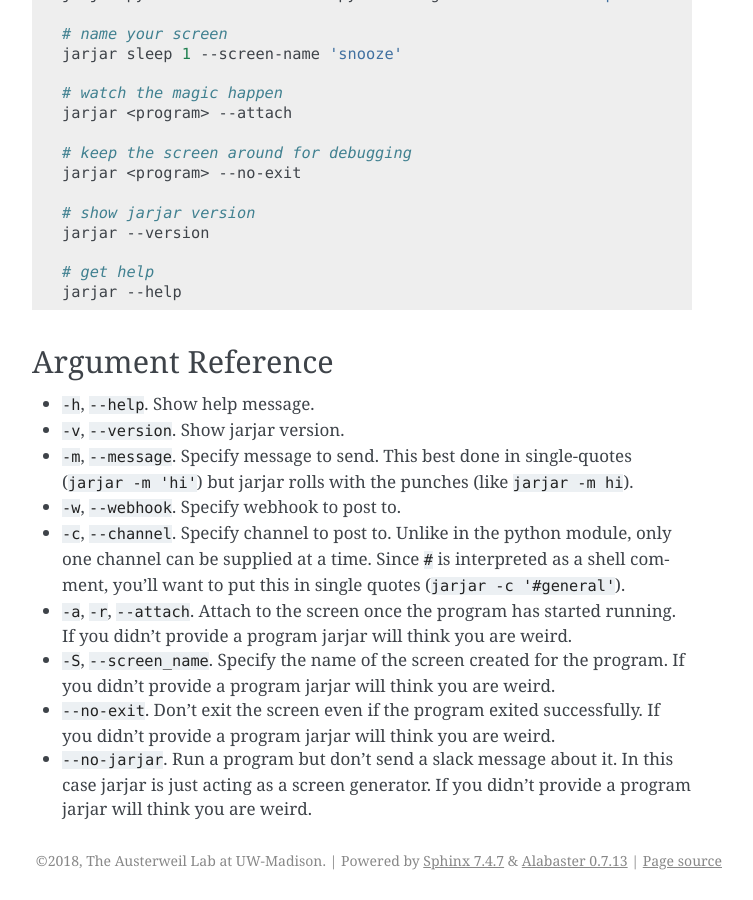
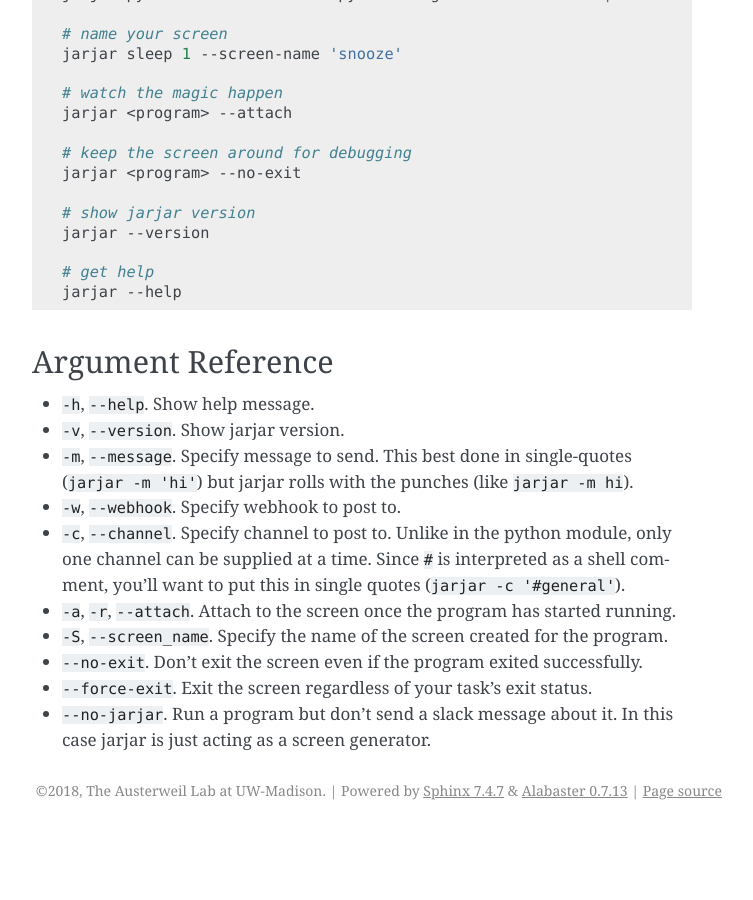
Before and after one commit to AusterweilLab/jarjar, a Sphinx documentation site: the page built from docs/clt.md, in a window 1280 px wide and 900 px high, scrolled down 1296 px. Shown: the whole window, without its empty margins (388-1141 px from the left). Built offline with Sphinx 7.4.7, drawn with Linux system fonts in a browser that asks for light colours; after the commit the page ends 2126 px from its top, so only the background shows below that.

Commit message:
add force exit to clt docs

```diff
--- a/docs/clt.md
+++ b/docs/clt.md
@@ -69,7 +69,8 @@
 - `-m`, `--message`. Specify message to send. This best done in single-quotes (`jarjar -m 'hi'`) but jarjar rolls with the punches (like `jarjar -m hi`).
 - `-w`, `--webhook`. Specify webhook to post to.
 - `-c`, `--channel`. Specify channel to post to. Unlike in the python module, only one channel can be supplied at a time. Since `#` is interpreted as a shell comment, you'll want to put this in single quotes (`jarjar -c '#general'`).
-- `-a`, `-r`, `--attach`. Attach to the screen once the program has started running. If you didn't provide a program jarjar will think you are weird.
-- `-S`, `--screen_name`. Specify the name of the screen created for the program. If you didn't provide a program jarjar will think you are weird.
-- `--no-exit`. Don't exit the screen even if the program exited successfully. If you didn't provide a program jarjar will think you are weird.
-- `--no-jarjar`. Run a program but don't send a slack message about it. In this case jarjar is just acting as a screen generator. If you didn't provide a program jarjar will think you are weird.
+- `-a`, `-r`, `--attach`. Attach to the screen once the program has started running.
+- `-S`, `--screen_name`. Specify the name of the screen created for the program.
+- `--no-exit`. Don't exit the screen even if the program exited successfully.
+- `--force-exit`. Exit the screen regardless of your task's exit status.
+- `--no-jarjar`. Run a program but don't send a slack message about it. In this case jarjar is just acting as a screen generator.
```
